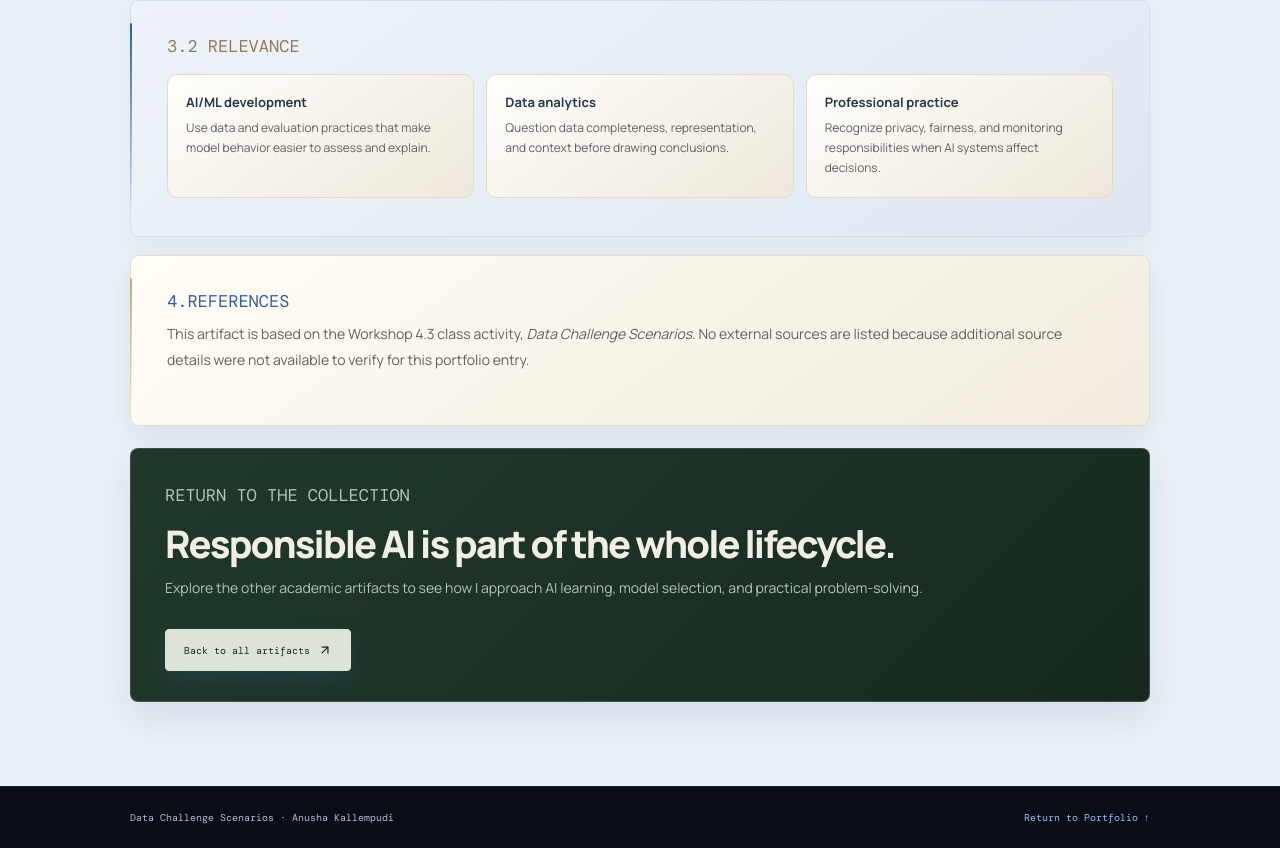
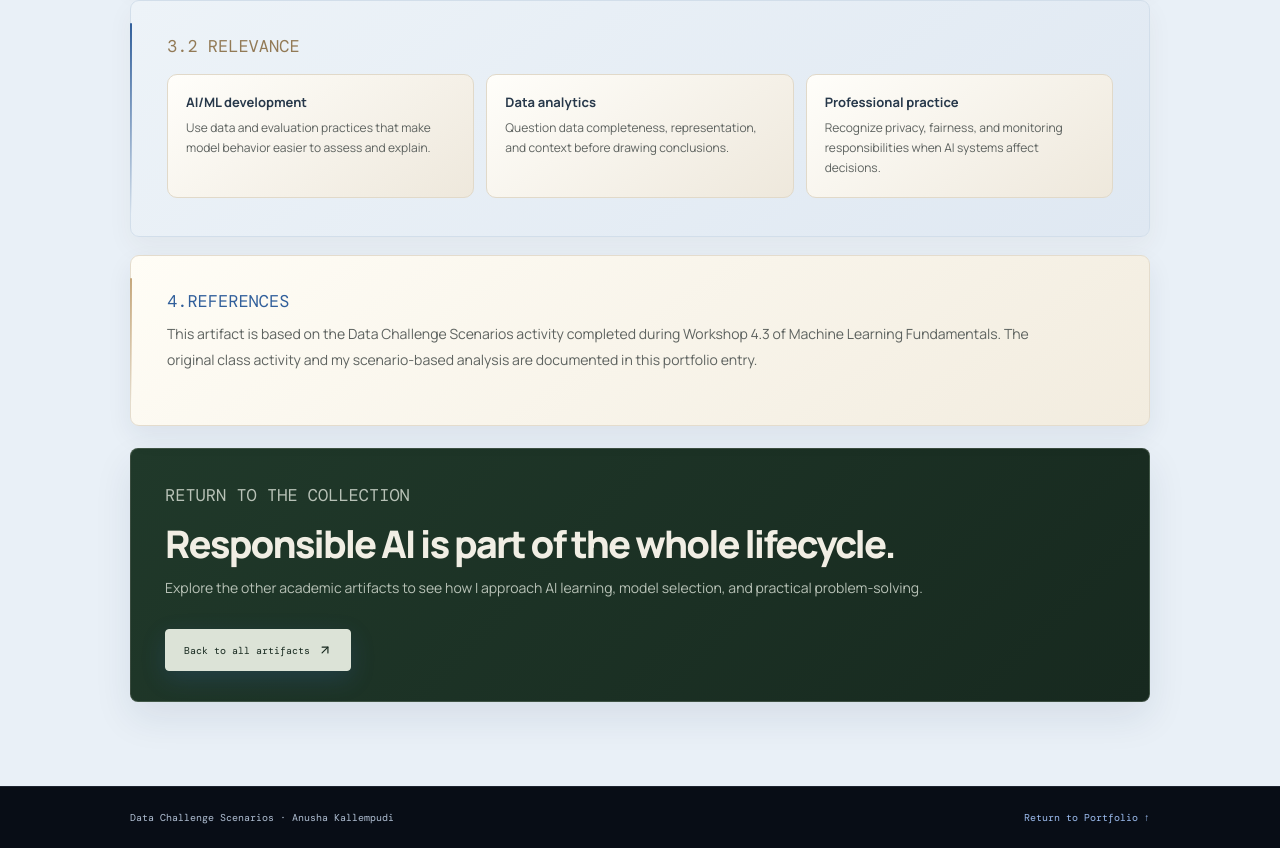
Before and after one commit to AnushaKallempudi12/portfolio, a Next.js app: page /portfolio/artifacts/responsible-ai in a window 1280 px wide. Shown: the part 4192-5040 px from the top of the page. Built offline with nearby package versions, Linux system fonts and the light colour scheme.

Commit message:
Update Artifact 4 reference description

```diff
--- a/src/app/artifacts/responsible-ai/page.jsx
+++ b/src/app/artifacts/responsible-ai/page.jsx
@@ -33,7 +33,7 @@ export default function ResponsibleAIArtifactPage(){
  <section className="detail-section"><p className="detail-index">3.VALUE PROPOSITION OF THE ARTIFACT</p><p>The value of this learning is the ability to look beyond model accuracy and consider data quality, the distribution of outcomes, and the protection of sensitive information. These considerations help teams make better-informed decisions before and after deployment.</p></section>
  <section className="detail-section"><p className="detail-index">3.1 UNIQUE VALUE</p><div className="rai-unique-card"><h4>Connecting technical choices to real-world consequences</h4><p>The artifact brings three related responsibilities into one view: reliable inputs, fair outcomes, and protected information. It shows why responsible AI requires examining the full system and its impact on people—not only selecting an algorithm.</p></div></section>
  <section className="detail-section"><p className="detail-index">3.2 RELEVANCE</p><div className="rai-relevance-grid"><article><strong>AI/ML development</strong><span>Use data and evaluation practices that make model behavior easier to assess and explain.</span></article><article><strong>Data analytics</strong><span>Question data completeness, representation, and context before drawing conclusions.</span></article><article><strong>Professional practice</strong><span>Recognize privacy, fairness, and monitoring responsibilities when AI systems affect decisions.</span></article></div></section>
- <section className="detail-section"><p className="detail-index">4.REFERENCES</p><p>This artifact is based on the Workshop 4.3 class activity, <em>Data Challenge Scenarios</em>. No external sources are listed because additional source details were not available to verify for this portfolio entry.</p></section>
+ <section className="detail-section"><p className="detail-index">4.REFERENCES</p><p>This artifact is based on the Data Challenge Scenarios activity completed during Workshop 4.3 of Machine Learning Fundamentals. The original class activity and my scenario-based analysis are documented in this portfolio entry.</p></section>
 
  <section className="detail-cta"><div><p className="detail-index">RETURN TO THE COLLECTION</p><h2>Responsible AI is part of the whole lifecycle.</h2><p>Explore the other academic artifacts to see how I approach AI learning, model selection, and practical problem-solving.</p></div><Link className="detail-primary" href="/#artifacts">Back to all artifacts <ArrowUpRight size={14}/></Link></section>
  </div><footer className="detail-footer"><span>Data Challenge Scenarios · Anusha Kallempudi</span><Link href="/#artifacts">Return to Portfolio ↑</Link></footer></main>;
```
